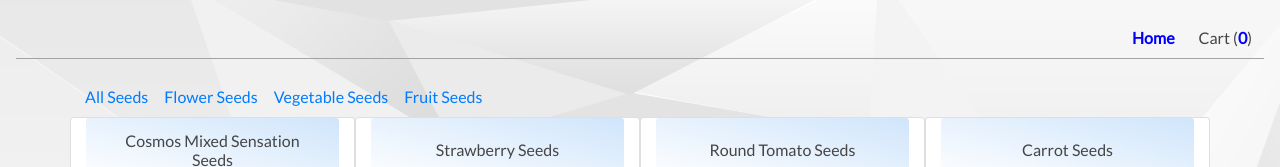
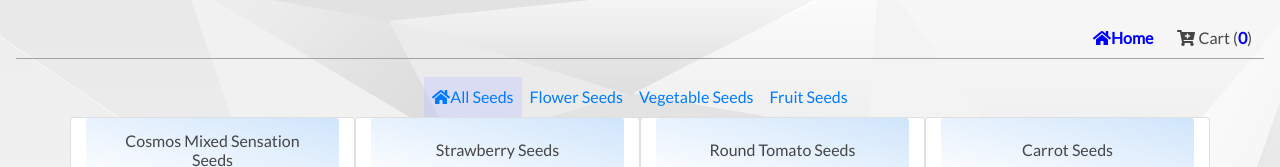
Before and after one commit to hareeshcs33/organic-shopping-cart, a Vue app: page / in a window 1280 px wide. Shown: the top 167 px of the page. Built offline with nearby package versions, Linux system fonts and the light colour scheme.

Commit message:
UI update

```diff
--- a/src/components/home.vue
+++ b/src/components/home.vue
@@ -1,10 +1,30 @@
 <template>
   <div class="container mb-5">
-    <div class="d-flex">
-      <a class="py-2 pr-2 link" @click="getSeedsFilter('all')">All Seeds</a>
-      <a class="p-2 link" @click="getSeedsFilter('flower')">Flower Seeds</a>
-      <a class="p-2 link" @click="getSeedsFilter('vegetable')">Vegetable Seeds</a>
-      <a class="p-2 link" @click="getSeedsFilter('fruit')">Fruit Seeds</a>
+    <div class="d-flex align-items-center justify-content-center">
+      <a
+        class="p-2 link"
+        @click="getSeedsFilter('all')"
+        :class="getActiveClass('all')"
+        ><i class="fas fa-home"></i>All Seeds</a
+      >
+      <a
+        class="p-2 link"
+        @click="getSeedsFilter('flower')"
+        :class="getActiveClass('flower')"
+        >Flower Seeds</a
+      >
+      <a
+        class="p-2 link"
+        @click="getSeedsFilter('vegetable')"
+        :class="getActiveClass('vegetable')"
+        >Vegetable Seeds</a
+      >
+      <a
+        class="p-2 link"
+        @click="getSeedsFilter('fruit')"
+        :class="getActiveClass('fruit')"
+        >Fruit Seeds</a
+      >
     </div>
     <div class="row">
       <card
@@ -39,7 +59,7 @@ export default {
   data() {
     return {
       seedType: "all",
-      filteredItems: [],
+      filteredItems: []
     };
   },
   computed: {
@@ -47,16 +67,23 @@ export default {
       return this.$store.state.items;
     }
   },
-  created(){
-    this.getSeedsFilter('all');
+  created() {
+    this.getSeedsFilter("all");
   },
   methods: {
-    getSeedsFilter(seedType){
-      if(this.seedType == seedType){
+    getSeedsFilter(seedType) {
+      if (this.seedType == seedType) {
         this.filteredItems = this.getItemLists;
-      }else {
-        this.filteredItems = this.getItemLists.filter(item => item.seedType == seedType);
+      } else {
+        this.filteredItems = this.getItemLists.filter(
+          item => item.seedType == seedType
+        );
       }
+      this.seedType = seedType;
+      console.log(this.seedType);
+    },
+    getActiveClass(val) {
+      return this.seedType == val ? "active" : "";
     }
   },
   components: {
@@ -64,3 +91,8 @@ export default {
   }
 };
 </script>
+<style scoped>
+.link.active {
+  background-color: #b1bbff52;
+}
+</style>
--- a/src/components/navbar.vue
+++ b/src/components/navbar.vue
@@ -2,11 +2,13 @@
   <div class="navbar">
     <ul class="nav">
       <router-link to="/" tag="li" active-class="active" exact
-        ><a>Home</a></router-link
+        ><a><i class="fas fa-home"></i>Home</a></router-link
       >
       <router-link to="/cart" tag="li" active-class="active"
         ><a
-          >Cart (<strong class="cart-count-text">{{ getCartCount }}</strong
+          ><i class="fas fa-cart-plus"></i> Cart (<strong
+            class="cart-count-text"
+            >{{ getCartCount }}</strong
           >)</a
         ></router-link
       >
--- a/src/css/common.css
+++ b/src/css/common.css
@@ -30,7 +30,7 @@
 }
 
 .aura7 {
-  background-image: url("../images/round-tomato-seeds.seed.jpg");
+  background-image: url("../images/round-tomato-seeds-seed.jpg");
   background-image: url("../images/round-tomato-seeds.jpg");
 }
 
--- a/src/pages/home-landing/card.vue
+++ b/src/pages/home-landing/card.vue
@@ -12,7 +12,11 @@
         class="d-flex flex-column align-items-center justify-content-between h-100"
       >
         <div class="img-box">
-          <img class="item-img" :src="'/static/img/' + item.src" />
+          <img
+            class="item-img"
+            :src="'/static/img/' + item.src"
+            @click.prevent="viewItem(item)"
+          />
         </div>
         <div class="py-3">
           <div>{{ item.product }}</div>
--- a/src/pages/home-landing/cart.vue
+++ b/src/pages/home-landing/cart.vue
@@ -3,6 +3,9 @@
     <h3 v-if="!getEditCardStatus">Cart page</h3>
     <div class="mx-auto" v-if="getCartItems.length == 0 && !getEditCardStatus">
       <div class="empty-text text-center mb-3">Your Cart is empty!</div>
+      <div class="cart-icon-arrow-down">
+        <i class="fas fa-cart-arrow-down"></i>
+      </div>
       <div class="add-empty-text text-center mb-4">add items to it now.</div>
       <button class="btn btn-dark px-5 d-block mx-auto">
         <router-link to="/">shop now</router-link>
@@ -51,4 +54,9 @@ export default {
 .add-empty-text {
   font-size: 14px;
 }
+.cart-icon-arrow-down {
+  color: #a3a3a3;
+  font-size: 80px;
+  text-align: center;
+}
 </style>
--- a/src/pages/home-landing/view-item.vue
+++ b/src/pages/home-landing/view-item.vue
@@ -1,6 +1,7 @@
 <template>
   <div class="card mb-3">
     <div class="card-header">
+      <router-link to="/"><i class="fas fa-fast-backward"></i></router-link>
       <h5 class="text-center">{{ viewObj.product }}</h5>
     </div>
     <div class="card-body text-center">
```
Also changed, not shown: src/images/round-tomato-seeds-seed.jpg (renamed from src/images/round-tomato-seeds.seed.jpg).
